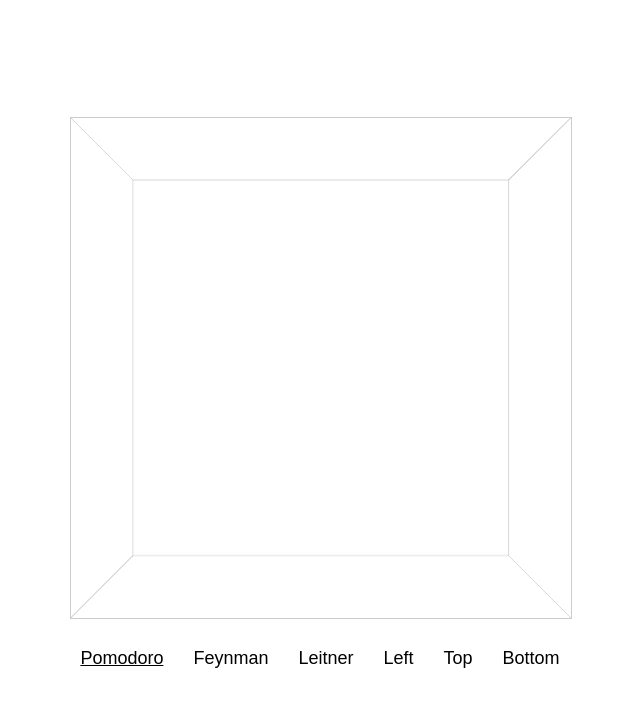
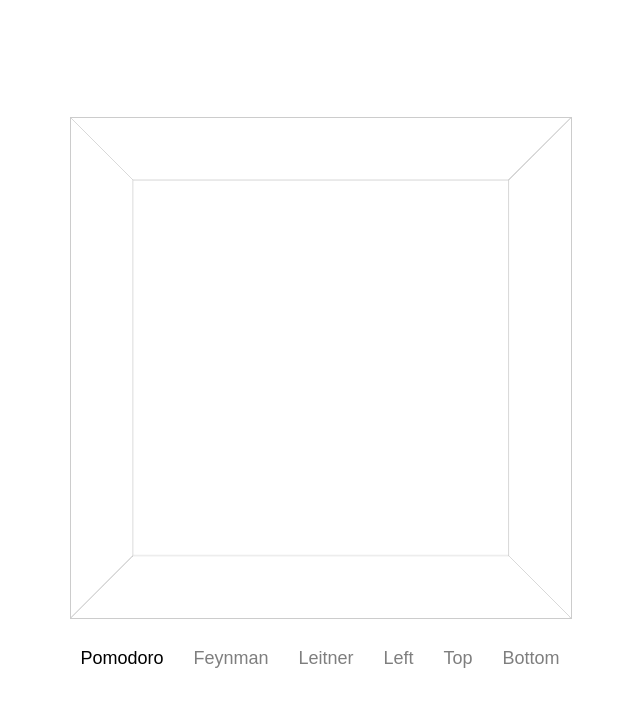
Before and after one commit to ezsinehan/study-box, a React (Create React App) app: page / in a window 1280 px wide. In both pictures the pointer is over the button "Pomodoro". Shown: the top 706 px of the page, without its empty margins (315-955 px from the left). Built offline with nearby package versions, Linux system fonts and the light colour scheme.

Commit message:
button styling

```diff
--- a/src/styles/Cube.css
+++ b/src/styles/Cube.css
@@ -79,12 +79,14 @@
   font-size: 18px;
   font-weight: normal;
   text-decoration: none;
+  opacity: 0.5;
 }
 
 .cube-controls button:hover {
-  text-decoration: underline; /* Optional, for hover effect */
+  opacity: 1;
 }
 
 .cube-controls button.active {
   font-weight: bold;
+  opacity: 1;
 }
```
